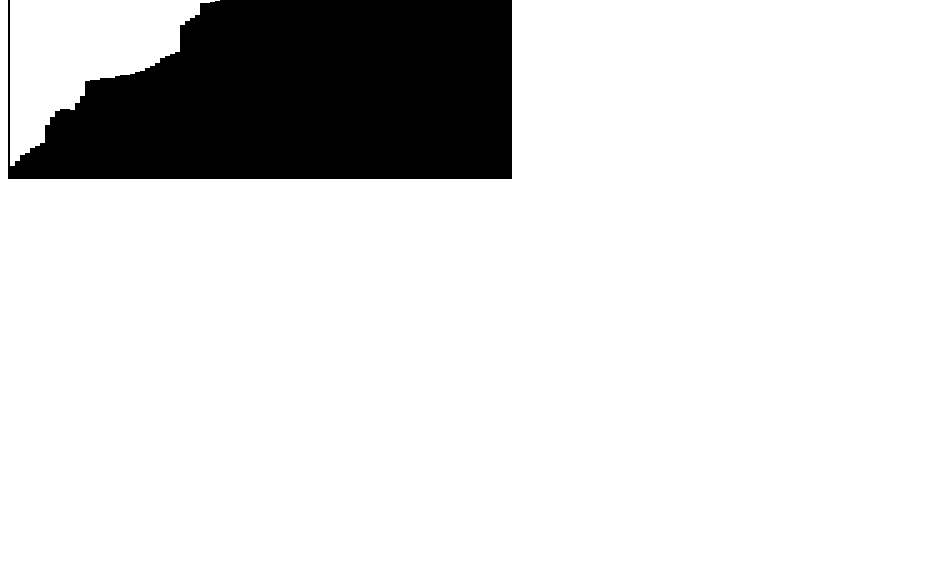
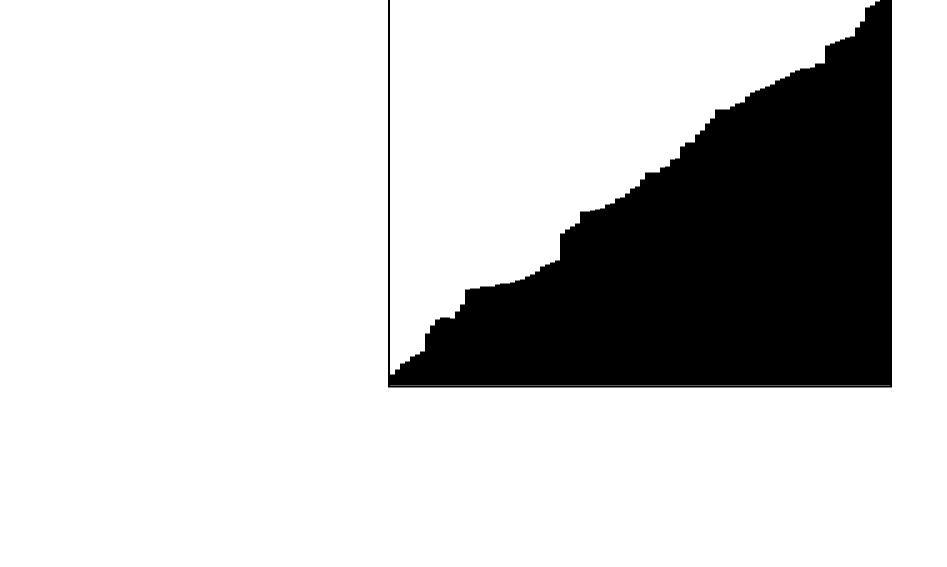
Before and after one commit to andrerim/sortvisualization, a plain HTML site: page index.html in a window 1280 px wide. Shown: the part 233-800 px from the top of the page, without its empty margins (0-947 px from the left). Drawn offline with nearby package versions, Linux system fonts and the light colour scheme.

Commit message:
some style improvements

```diff
--- a/index.html
+++ b/index.html
@@ -2,14 +2,18 @@
 <html>
   <head>
     <script src="https://ajax.googleapis.com/ajax/libs/jquery/3.4.1/jquery.min.js"></script>
+    <link rel="stylesheet" type="text/css" href="main.css" />
   </head>
   <body>
-    <canvas
-      id="canvas"
-      width="500"
-      height="400"
-      style="border: solid 2px black"
-    ></canvas>
+    <div class="canvas">
+      <h1>Bubblesort</h1>
+      <canvas
+        id="canvas"
+        width="500"
+        height="400"
+        style="border: solid 2px black; "
+      ></canvas>
+    </div>
 
     <script src="bubblesortcanv.js"></script>
     <script src="main.js"></script>
--- /dev/null
+++ b/main.css
@@ -0,0 +1,23 @@
+* {
+    padding: 0;
+    margin: 0;
+}
+body{
+    height: 100vh;
+}
+
+.canvas{
+    position: relative;
+    left: 50%;
+    top: 50%;
+    transform: translate(-50%,-50%);
+    display: flex;
+    align-items: center;
+    justify-content: center;
+    flex-direction: column;
+}
+
+
+#canvas {
+    display:inline;
+}
--- a/main.js
+++ b/main.js
@@ -1,6 +1,4 @@
 var canvas = document.getElementById("canvas");
-
-
 
 
 const canvW = canvas.width;
@@ -14,6 +12,7 @@ function clearCanv(ctx){
 }
 
 function drawEl(ctx, element, index){
+    /* ctx.fillStyle = "red" */
     ctx.fillRect(index*lineW, canvH - element, lineW, canvH);
 };
 
```
